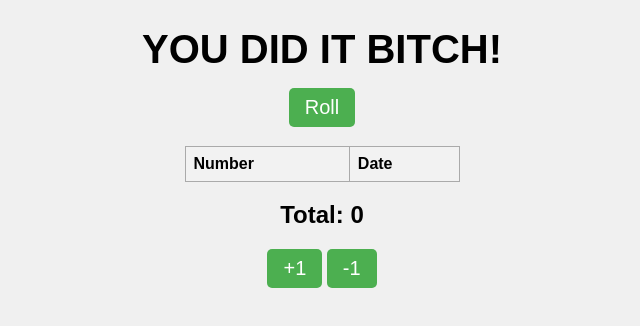
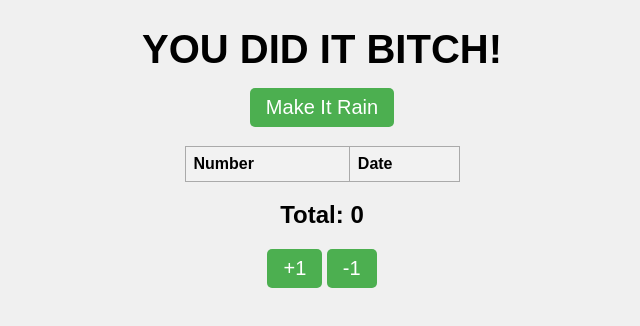
Before and after one commit to ElleWhiteDev/Code, a plain HTML site: page index.html in a window 1280 px wide. Shown: the whole page, without its empty margins (318-958 px from the left). Drawn offline with Linux system fonts and the light colour scheme.

Commit message:
style update

```diff
--- a/index.html
+++ b/index.html
@@ -6,11 +6,11 @@
     <meta name="viewport" content="width=device-width, initial-scale=1.0">
     <link rel="stylesheet" href="styles.css">
     <script src="script.js" defer></script>
-    <title>Roll a Die</title>
+    <title>Makin Money</title>
 </head>
 <body>
     <h1>YOU DID IT BITCH!</h1>
-    <button onclick="rollDie()">Roll</button>
+    <button onclick="rollDie()">Make It Rain</button>
     <h3 id="current-roll"></h3>
     <table id="roll-history">
         <thead>
@@ -23,7 +23,6 @@
         </tbody>
     </table>
     <h2>Total: <span id="running-total">0</span></h2>
-            <!-- Add the following lines after the <h2> element -->
         <button onclick="addToTotal(1)">+1</button>
         <button onclick="subtractFromTotal(1)">-1</button>
     <div id="confetti" class="hidden"></div>
```
